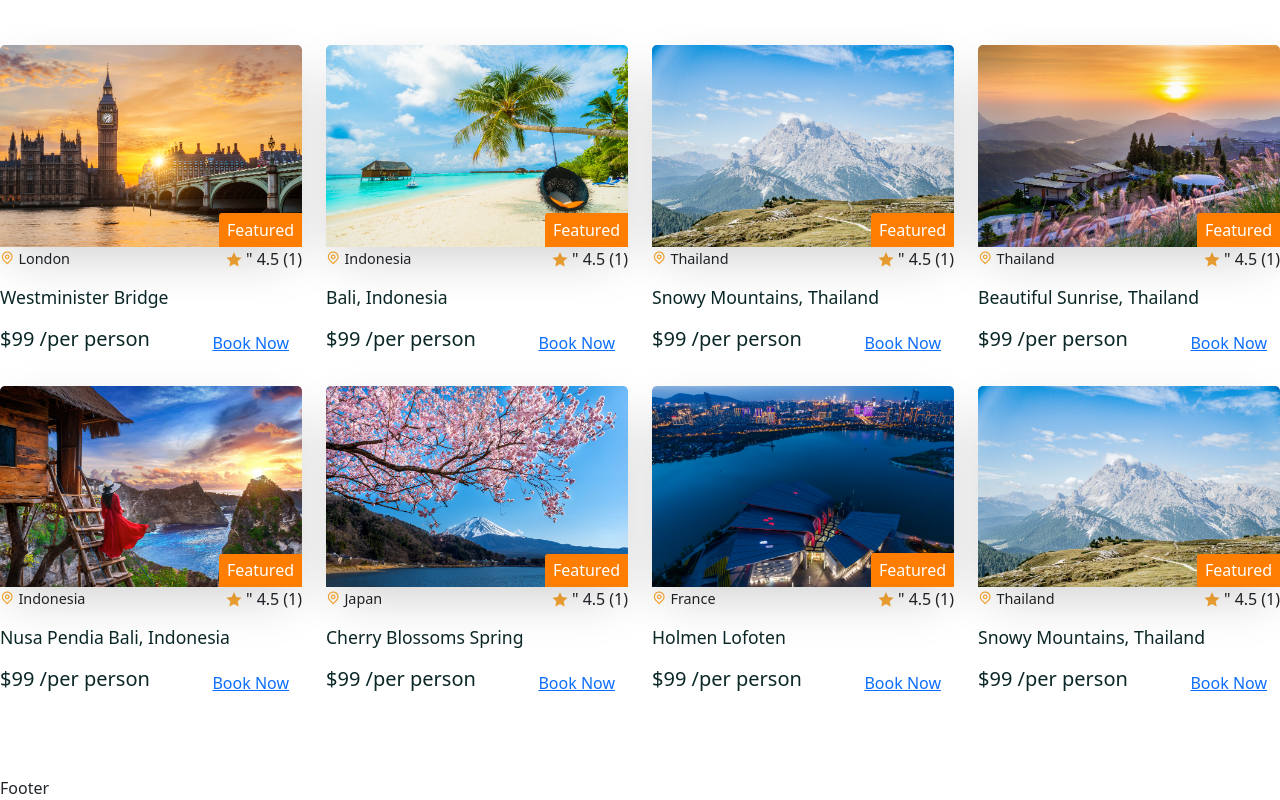
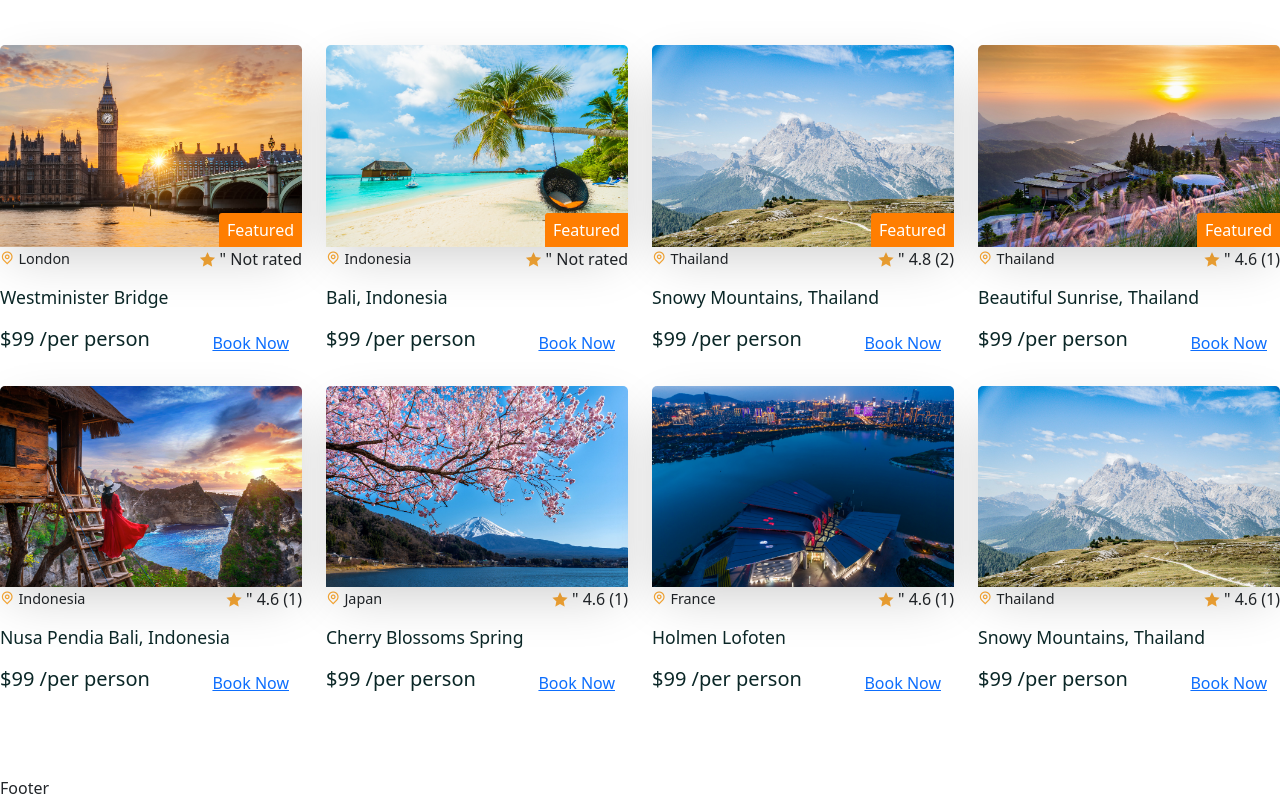
Before and after one commit to Bristi12-bk431/Travel-and-Tourism-Management-System-MERN-, a React (Create React App) app in the folder frontend/: page /home in a window 1280 px wide. Shown: the part 1202-2002 px from the top of the page. Built offline with nearby package versions, Linux system fonts and the light colour scheme; a web font is replaced by a local one.

Commit message:
not rated

```diff
--- a/frontend/src/assets/data/tours.js
+++ b/frontend/src/assets/data/tours.js
@@ -15,12 +15,7 @@ const tours = [
     price: 99,
     maxGroupSize: 10,
     desc: "this is the description",
-    reviews: [
-      {
-        name: "jhon doe",
-        rating: 4.6,
-      },
-    ],
+    reviews: [],
     avgRating: 4.5,
     photo: tourImg01,
     featured: true,
@@ -33,12 +28,7 @@ const tours = [
     price: 99,
     maxGroupSize: 8,
     desc: "this is the description",
-    reviews: [
-      {
-        name: "jhon doe",
-        rating: 4.6,
-      },
-    ],
+    reviews: [],
     avgRating: 4.5,
     photo: tourImg02,
     featured: true,
@@ -55,6 +45,10 @@ const tours = [
       {
         name: "jhon doe",
         rating: 4.6,
+      },
+      {
+        name: "jhon doe",
+        rating: 5,
       },
     ],
     avgRating: 4.5,
--- a/frontend/src/shared/TourCard.jsx
+++ b/frontend/src/shared/TourCard.jsx
@@ -5,14 +5,22 @@ import { Link } from "react-router-dom";
 import "./tour-card.css";
 
 const TourCard = ({ tour }) => {
-    const { id, title, city, photo, price, featured, avgRating, reviews } = tour;
+    const { id, title, city, photo, price, featured,  reviews } = tour;
+
+    const totalRating = reviews?.reduce((acc, item)=> acc + item.rating, 0)
+    const avgRating =
+        totalRating == 0
+         ? ""
+         : totalRating == 1
+         ?totalRating
+         : totalRating / reviews?.length;
 
   return (
     <div className= "tour__card">
         <Card>
             <div className= "tour__img">
                 <img src={photo} alt="tour-img" />
-                <span>Featured</span>
+                {featured && <span>Featured</span>}
              </div>
 
         </Card>
@@ -23,9 +31,13 @@ const TourCard = ({ tour }) => {
                   <i class="ri-map-pin-line"></i> {city}
                   </span>
                 <span className="tour__rating d-flex align-items-center gap-1">
-                <i class="ri-star-fill"></i>" {avgRating}
-                <span>({reviews.length})
-                </span>
+                <i class="ri-star-fill"></i>" {avgRating == 0 ? null: avgRating }
+                {totalRating == 0 ? (
+                    "Not rated"
+                 ) : (
+                  <span>({reviews.length})</span>
+                 )}
+
                 </span>
             </div>
 
```
